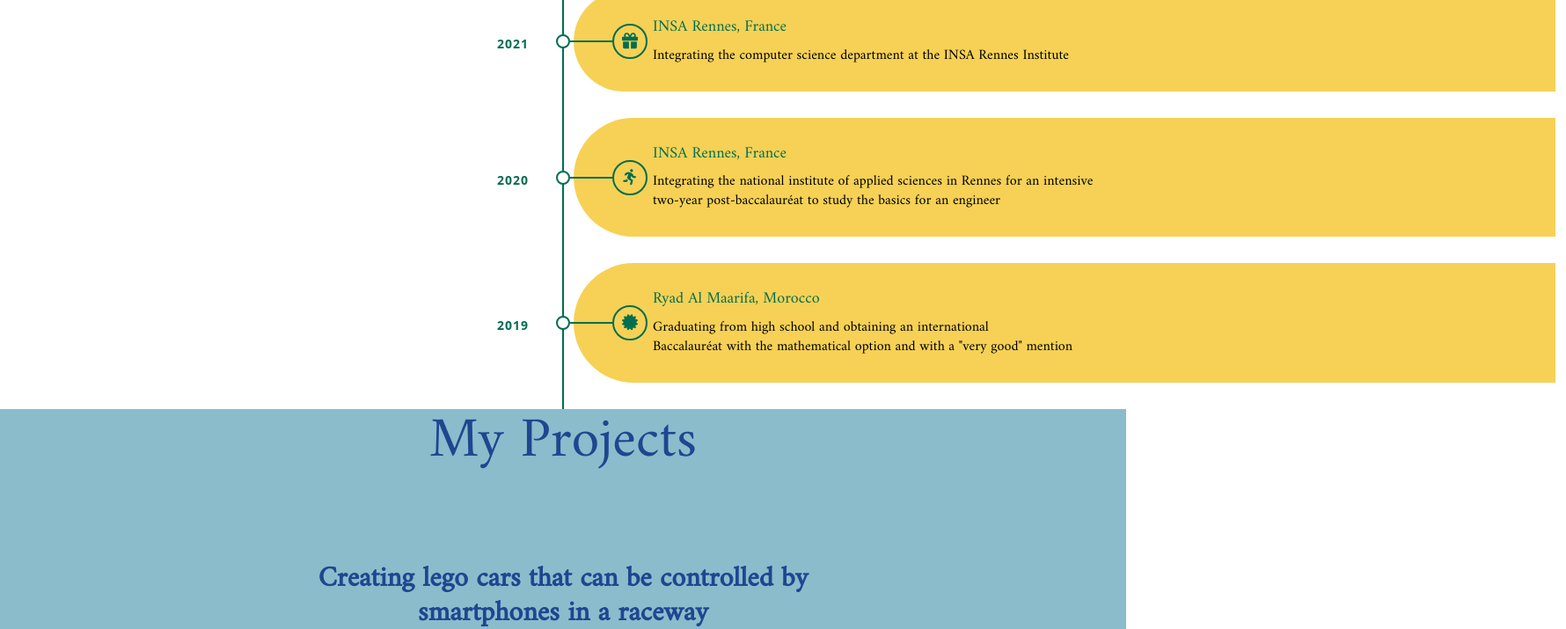
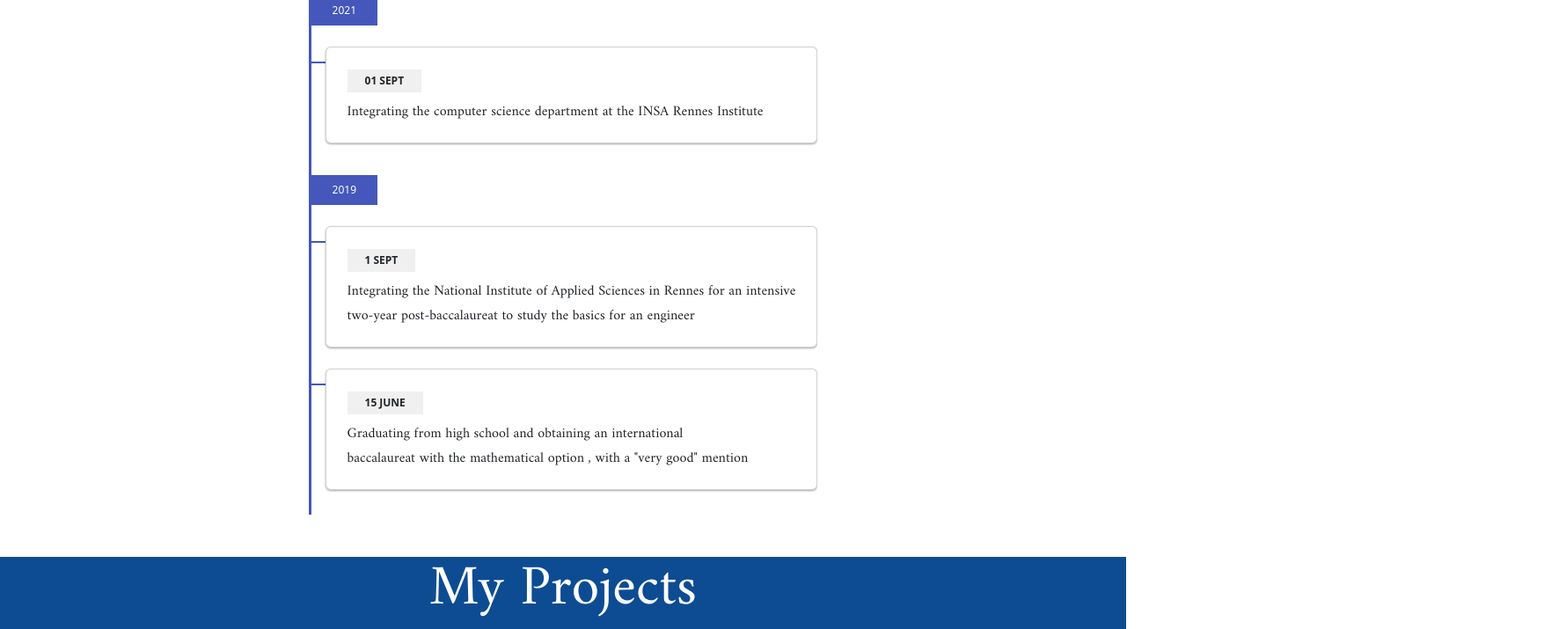
Before and after one commit to fatinecheddad/MyWebsite, a plain HTML site: page index.html in a window 1280 px wide. Shown: the part 749-1464 px from the top of the page at 88% size, 1780 px wide, since content can reach past the window. Drawn offline with nearby package versions, Linux system fonts and the light colour scheme.

Commit message:
new timeline

```diff
--- a/css/styles.css
+++ b/css/styles.css
@@ -217,8 +217,9 @@ h6 {
 /****************Testimonials Section***************/
 
 #testimonials {
-  background-color: #8bbccc;
+  background-color: #0d4c92;
   font-family: "Montserrat", sans-serif;
+  height: 600px;
 }
 
 .carousel-item {
@@ -228,7 +229,7 @@ h6 {
 .caroussel-title {
   text-align: center;
   font-size: 400%;
-  color: #1f4690;
+  color: #fff;
   font-weight: 200;
 }
 
@@ -325,210 +326,6 @@ h6 {
     /*on remet la photo dans le flux html pour quelle ne saute pas nmprt ou*/
     transform: rotate(0);
     width: 60%;
-  }
-}
-
-/**************timeline**************/
-.curriculum {
-  text-align: left;
-  width: 75%;
-  margin: auto;
-  line-height: 2;
-}
-.curriculum-title {
-  text-align: left;
-}
-*,
-*::before,
-*::after {
-  box-sizing: border-box;
-}
-
-body {
-  margin: 0;
-  font-family: Arial, Helvetica, sans-serif;
-  background: #ffffff;
-}
-
-.timeline {
-  position: relative;
-  width: 100%;
-  max-width: 1140px;
-  margin: 0 auto;
-  padding: 15px 0;
-}
-
-.timeline::after {
-  content: "";
-  position: absolute;
-  width: 2px;
-  background: #006e51;
-  top: 0;
-  bottom: 0;
-  left: 50%;
-  margin-left: -1px;
-}
-
-.container {
-  padding: 15px 30px;
-  position: relative;
-  background: inherit;
-  width: 50%;
-}
-
-.container.left {
-  left: 0;
-}
-
-.container.right {
-  left: 50%;
-}
-
-.container::after {
-  content: "";
-  position: absolute;
-  width: 16px;
-  height: 16px;
-  top: calc(50% - 8px);
-  right: -8px;
-  background: #ffffff;
-  border: 2px solid #006e51;
-  border-radius: 16px;
-  z-index: 1;
-}
-
-.container.right::after {
-  left: -8px;
-}
-
-.container::before {
-  content: "";
-  position: absolute;
-  width: 50px;
-  height: 2px;
-  top: calc(50% - 1px);
-  right: 8px;
-  background: #006e51;
-  z-index: 1;
-}
-
-.container.right::before {
-  left: 8px;
-}
-
-.container .date {
-  position: absolute;
-  display: inline-block;
-  top: calc(50% - 8px);
-  text-align: center;
-  font-size: 14px;
-  font-weight: bold;
-  color: #006e51;
-  text-transform: uppercase;
-  letter-spacing: 1px;
-  z-index: 1;
-}
-
-.container.left .date {
-  right: -75px;
-}
-
-.container.right .date {
-  left: -75px;
-}
-
-.container .icon {
-  position: absolute;
-  display: inline-block;
-  width: 40px;
-  height: 40px;
-  padding: 9px 0;
-  top: calc(50% - 20px);
-  background: #f6d155;
-  border: 2px solid #006e51;
-  border-radius: 40px;
-  text-align: center;
-  font-size: 18px;
-  color: #006e51;
-  z-index: 1;
-}
-
-.container.left .icon {
-  right: 56px;
-}
-
-.container.right .icon {
-  left: 56px;
-}
-
-.container .content {
-  padding: 30px 90px 30px 30px;
-  background: #f6d155;
-  position: relative;
-  border-radius: 0 500px 500px 0;
-}
-
-.container.right .content {
-  padding: 30px 30px 30px 90px;
-  border-radius: 500px 0 0 500px;
-}
-
-.container .content h2 {
-  margin: 0 0 10px 0;
-  font-size: 18px;
-  font-weight: normal;
-  color: #006e51;
-}
-
-.container .content p {
-  margin: 0;
-  font-size: 16px;
-  line-height: 22px;
-  color: #000000;
-}
-
-@media (max-width: 767.98px) {
-  .timeline::after {
-    left: 90px;
-  }
-
-  .container {
-    width: 100%;
-    padding-left: 120px;
-    padding-right: 30px;
-  }
-
-  .container.right {
-    left: 0%;
-  }
-
-  .container.left::after,
-  .container.right::after {
-    left: 82px;
-  }
-
-  .container.left::before,
-  .container.right::before {
-    left: 100px;
-    border-color: transparent #006e51 transparent transparent;
-  }
-
-  .container.left .date,
-  .container.right .date {
-    right: auto;
-    left: 15px;
-  }
-
-  .container.left .icon,
-  .container.right .icon {
-    right: auto;
-    left: 146px;
-  }
-
-  .container.left .content,
-  .container.right .content {
-    padding: 30px 30px 30px 90px;
-    border-radius: 500px 0 0 500px;
   }
 }
 
@@ -902,3 +699,259 @@ textarea {
     font-size: 0.875em;
   }
 }
+
+/*************************Curriculum***************************/
+
+.r-title {
+  margin-top: var(--rTitleMarginTop, 0) !important;
+  margin-bottom: var(--rTitleMarginBottom, 0) !important;
+}
+
+p:not([class]) {
+  line-height: var(--cssTypographyLineHeight, 1.78);
+  margin-top: var(--cssTypographyBasicMargin, 1em);
+  margin-bottom: 0;
+}
+
+p:not([class]):first-child {
+  margin-top: 0;
+}
+
+/*
+text component
+*/
+
+.text {
+  display: var(--textDisplay, inline-flex);
+  font-size: var(--textFontSize, 1rem);
+}
+
+/*
+time component
+*/
+
+/*
+core styles
+*/
+
+.time {
+  display: var(--timeDisplay, inline-flex);
+}
+
+/*
+extensions
+*/
+
+.time__month {
+  margin-left: var(--timelineMounthMarginLeft, 0.25em);
+}
+
+/*
+skin
+*/
+
+.time {
+  padding: var(--timePadding, 0.25rem 1.25rem 0.25rem);
+  background-color: var(--timeBackgroundColor, #f0f0f0);
+
+  font-size: var(--timeFontSize, 0.75rem);
+  font-weight: var(--timeFontWeight, 700);
+  text-transform: var(--timeTextTransform, uppercase);
+  color: var(--timeColor, currentColor);
+}
+
+/*
+card component
+*/
+
+/*
+core styles
+*/
+
+.card {
+  padding: var(--timelineCardPadding, 1.5rem 1.5rem 1.25rem);
+}
+
+.card__content {
+  margin-top: var(--cardContentMarginTop, 0.5rem);
+}
+
+/*
+skin
+*/
+
+.card {
+  border-radius: var(--timelineCardBorderRadius, 2px);
+  border-left: var(--timelineCardBorderLeftWidth, 3px) solid
+    var(--timelineCardBorderLeftColor, var(--uiTimelineMainColor));
+  box-shadow: var(
+    --timelineCardBoxShadow,
+    0 1px 3px 0 rgba(0, 0, 0, 0.12),
+    0 1px 2px 0 rgba(0, 0, 0, 0.24)
+  );
+  background-color: var(--timelineCardBackgroundColor, #fff);
+}
+
+/*
+extensions
+*/
+
+.card__title {
+  --rTitleMarginTop: var(--cardTitleMarginTop, 1rem);
+  font-size: var(--cardTitleFontSize, 1.25rem);
+}
+
+/*
+=====
+CORE STYLES
+=====
+*/
+
+.timeline {
+  display: var(--timelineDisplay, grid);
+  grid-row-gap: var(--timelineGroupsGap, 2rem);
+}
+
+/*
+1. If timeline__year isn't displaed the gap between it and timeline__cards isn't displayed too
+*/
+
+.timeline__year {
+  margin-bottom: 1.25rem; /* 1 */
+}
+
+.timeline__cards {
+  display: var(--timeloneCardsDisplay, grid);
+  grid-row-gap: var(--timeloneCardsGap, 1.5rem);
+}
+
+/*
+=====
+SKIN
+=====
+*/
+
+.timeline {
+  --uiTimelineMainColor: var(--timelineMainColor, #222);
+  --uiTimelineSecondaryColor: var(--timelineSecondaryColor, #fff);
+
+  border-left: var(--timelineLineWidth, 3px) solid
+    var(--timelineLineBackgroundColor, var(--uiTimelineMainColor));
+  padding-top: 1rem;
+  padding-bottom: 1.5rem;
+}
+
+.timeline__year {
+  --timePadding: var(--timelineYearPadding, 0.5rem 1.5rem);
+  --timeColor: var(--uiTimelineSecondaryColor);
+  --timeBackgroundColor: var(--uiTimelineMainColor);
+  --timeFontWeight: var(--timelineYearFontWeight, 400);
+}
+
+.timeline__card {
+  position: relative;
+  margin-left: var(--timelineCardLineGap, 1rem);
+}
+
+/*
+1. Stoping cut box shadow
+*/
+
+.timeline__cards {
+  overflow: hidden;
+  padding-top: 0.25rem; /* 1 */
+  padding-bottom: 0.25rem; /* 1 */
+}
+
+.timeline__card::before {
+  content: "";
+  width: 100%;
+  height: var(--timelineCardLineWidth, 2px);
+  background-color: var(
+    --timelineCardLineBackgroundColor,
+    var(--uiTimelineMainColor)
+  );
+
+  position: absolute;
+  top: var(--timelineCardLineTop, 1rem);
+  left: -50%;
+  z-index: -1;
+}
+
+/*
+=====
+SETTINGS
+=====
+*/
+/**/
+.timeline {
+  --timelineMainColor: #4557bb;
+}
+
+/*
+=====
+DEMO
+=====
+*/
+
+body {
+  font-family: -apple-system, BlinkMacSystemFont, Segoe UI, Roboto, Open Sans,
+    Ubuntu, Fira Sans, Helvetica Neue, sans-serif;
+  color: #222;
+
+  background-color: #f0f0f0;
+  margin: 0;
+  display: flex;
+  flex-direction: column;
+}
+
+p {
+  margin-top: 0;
+  margin-bottom: 1rem;
+  line-height: 1.5;
+}
+
+p:last-child {
+  margin-bottom: 0;
+}
+
+.page {
+  max-width: 47rem;
+  padding: 5rem 2rem 3rem;
+  margin-left: auto;
+  margin-right: auto;
+}
+
+.substack {
+  border: 1px solid #eee;
+  background-color: #fff;
+  width: 100%;
+  max-width: 480px;
+  height: 280px;
+  margin: 1rem auto;
+}
+
+.linktr {
+  display: flex;
+  justify-content: flex-end;
+  padding: 2rem;
+  text-align: center;
+}
+
+.linktr__goal {
+  background-color: rgb(209, 246, 255);
+  color: rgb(8, 49, 112);
+  box-shadow: rgb(8 49 112 / 24%) 0px 2px 8px 0px;
+  border-radius: 2rem;
+  padding: 0.75rem 1.5rem;
+}
+
+.r-link {
+  --uirLinkDisplay: var(--rLinkDisplay, inline-flex);
+  --uirLinkTextColor: var(--rLinkTextColor);
+  --uirLinkTextDecoration: var(--rLinkTextDecoration, none);
+
+  display: var(--uirLinkDisplay) !important;
+  color: var(--uirLinkTextColor) !important;
+  text-decoration: var(--uirLinkTextDecoration) !important;
+}
--- a/index.html
+++ b/index.html
@@ -83,7 +83,7 @@ crossorigin="anonymous"
 
 <!------------------------------profile-------------------------------->
   <div class="top-container-profile">
-    <h1>Hello I'm Fatine Cheddad</h1>
+    <h1>I'm Fatine Cheddad</h1>
     <h2>A 4th year computer science engineering student</h2>
 
   </div>
@@ -95,22 +95,23 @@ crossorigin="anonymous"
 
         <p class="pres">
           <br>
-
+          Hello &#x1F44B!
           <br>
-          I’m currently studying at INSA Rennes in France.
+          &#x1F4DA I’m currently studying at INSA Rennes in France.
           <br>
-          I chose to pursue my studies in computer science engineering as I’ve grown to love coding and interacting with a computer.
+          &#x1F4BB	I chose to pursue my studies in computer science engineering as I’ve grown to love coding and interacting with a computer.
 
        <br>
 
-          Today, I’m specialized in Data Science and I’m also very interested in web development.
+          &#x1F4CA Today, I’m specialized in Data Science and I’m also very interested in web development.
 
           <br>
-          I’m actually looking for an internship of 2-3 months starting from May 2023 in the data science or web development field.
+          &#x1F50E I’m actually looking for an internship of 2-3 months starting from May 2023 in the data science or web development field.
           <br>
-          I invite you to check my
+          &#x1F4C4 I invite you to check my &#x1F449
           <a href="https://www.canva.com/design/DAE7iN0XDqE/3gOVQH8HLLOTo0ZKmRw46g/view?utm_content=DAE7iN0XDqE&utm_campaign=designshare&utm_medium=link&utm_source=publishsharelink ">resume</a>
-          My LinkedIn, Github and gitLab are at the bottom of my page!
+          <br>
+          &#x1F447 My LinkedIn, Github and gitLab are at the bottom of my page!
 
 
         </p>
@@ -121,49 +122,68 @@ crossorigin="anonymous"
 
 
     <!-------------curriculum-------------------------->
-<div id="curriculum">
+
+
+
+
+
+  <div class="page">
     <div class="timeline">
-      <h2 class="caroussel-title curriculum-title">My Curriculum</h2>
+      <div class="timeline__group">
+        <span class="timeline__year time" aria-hidden="true">2021</span>
+        <div class="timeline__cards">
+          <div class="timeline__card card">
+            <header class="card__header">
+              <time class="time" datetime="2021-09-01">
+                <span class="time__day">01</span>
+                <span class="time__month">Sept</span>
+              </time>
+            </header>
+            <div class="card__content">
+              <p>Integrating the computer science department at the INSA Rennes Institute</p>
+           </div>
+          </div>
 
-      <div class="container right">
-        <div class="date">2021</div>
-        <i class="icon fa fa-gift"></i>
-        <div class="content">
-          <h2>INSA Rennes, France</h2>
-          <p>
-            Integrating the computer science department at the INSA Rennes Institute  </p>
         </div>
       </div>
+      <div class="timeline__group">
+        <span class="timeline__year time" aria-hidden="true">2019</span>
+        <div class="timeline__cards">
+          <div class="timeline__card card">
+            <header class="card__header">
+              <time class="time" datetime="2008-09-01">
+                <span class="time__day">1</span>
+                <span class="time__month">Sept</span>
+              </time>
+            </header>
+            <div class="card__content">
+              <p>  Integrating the National Institute of Applied Sciences in Rennes for an intensive
+                <br>
+                two-year post-baccalaureat to study the basics for an engineer</p>
+            </div>
+          </div>
+          <div class="timeline__card card">
+            <header class="card__header">
+              <time class="time" datetime="2019-06-15">
+                <span class="time__day">15</span>
+                <span class="time__month">June</span>
+              </time>
+            </header>
+            <div class="card__content">
+              <p>  Graduating from high school and obtaining an international
+                <br>
+                baccalaureat with the mathematical option , with a "very good" mention
+              </p>
+            </div>
+          </div>
+        </div>
 
-      <div class="container right">
-        <div class="date">2020</div>
-        <i class="icon fa fa-running"></i>
-        <div class="content">
-          <h2>INSA Rennes, France</h2>
-          <p>
-            Integrating the national institute of applied sciences in Rennes for an intensive
-            <br>
-            two-year post-baccalauréat to study the basics for an engineer</li>
-          </p>
-        </div>
       </div>
 
-      <div class="container right">
-        <div class="date">2019</div>
-        <i class="icon fa fa-certificate"></i>
-        <div class="content">
-          <h2>Ryad Al Maarifa, Morocco</h2>
-          <p>
-            Graduating from high school and obtaining an international
-            <br>
-            Baccalauréat with the mathematical option  and with a "very good" mention
+    </div>
+  </div>
 
-          </p>
-        </div>
-      </div>
-    </div>
 
-  </div>
 
 <!--------projetcs------------>
 <div id="projects">
```
